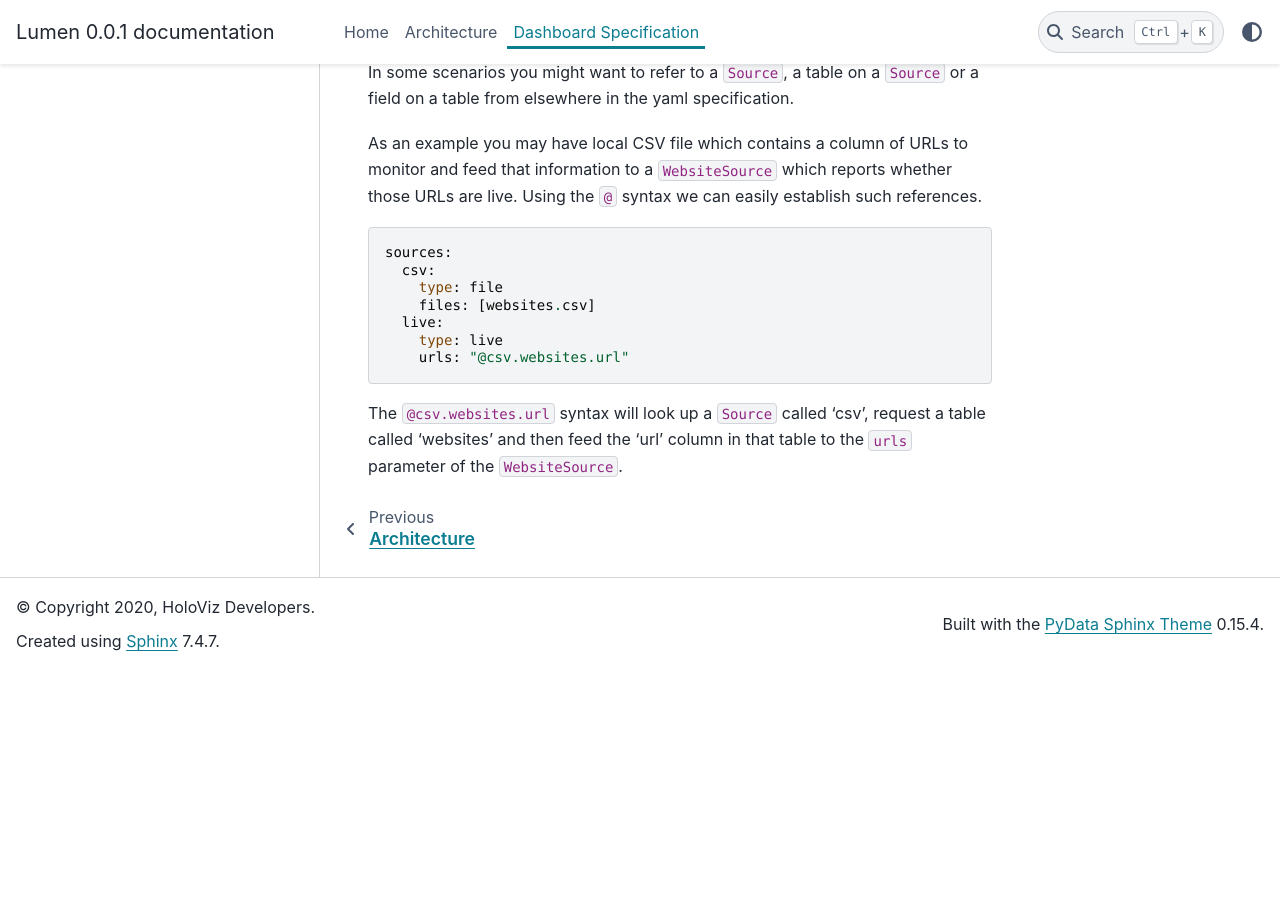
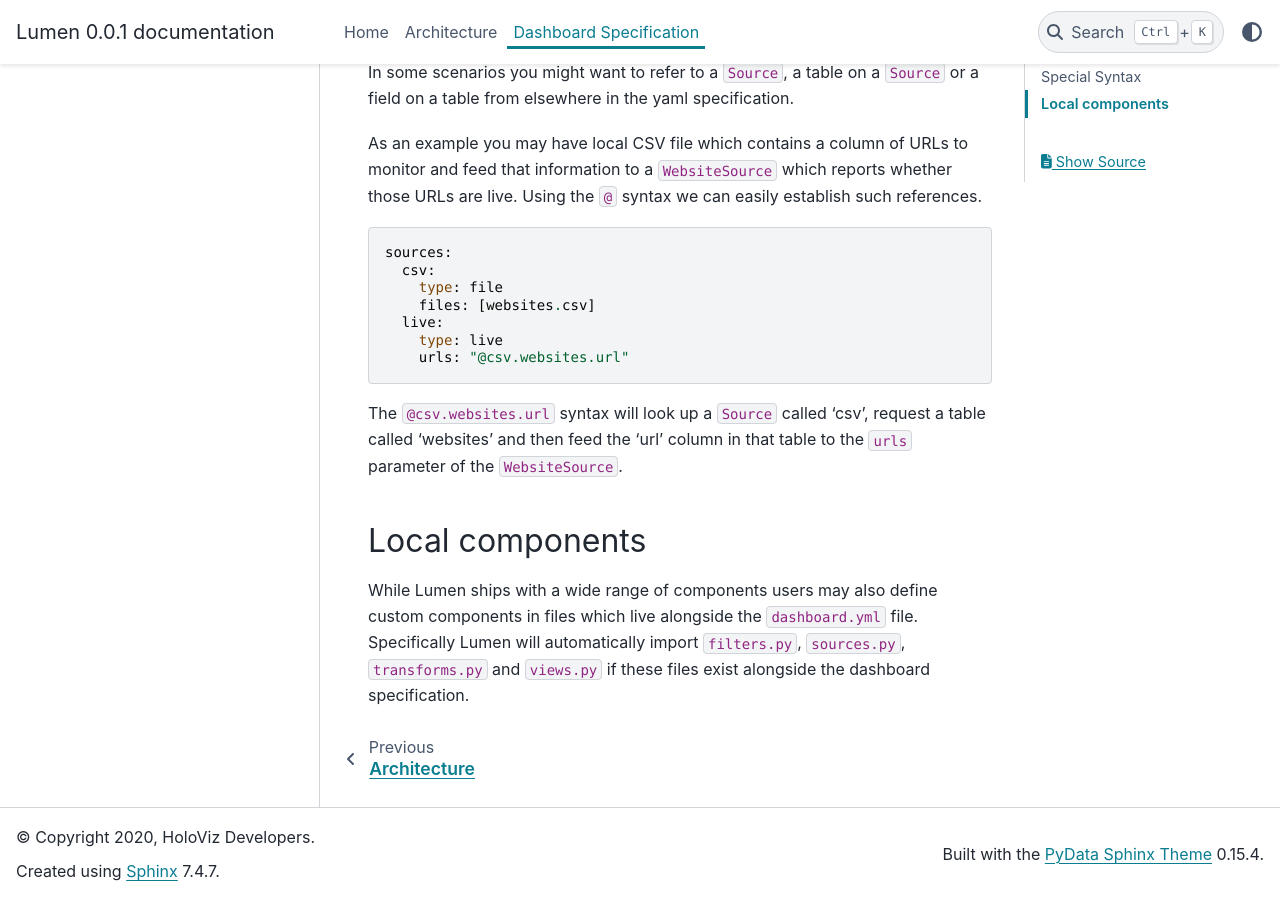
Before and after one commit to holoviz/lumen, a Sphinx documentation site: the page built from docs/dashboard.md, in a window 1280 px wide and 900 px high, scrolled down 2786 px. Built offline with Sphinx 7.4.7 and the PyData theme 0.15.4, drawn with Linux system fonts in a browser that asks for light colours; pages that are not in the unit, such as notebooks, are missing from menus; before the commit the page ends 3457 px from its top, so only the background shows below that.

Commit message:
Add docs section

```diff
--- a/docs/dashboard.md
+++ b/docs/dashboard.md
@@ -148,3 +148,11 @@
 The `@csv.websites.url` syntax will look up a `Source` called 'csv',
 request a table called 'websites' and then feed the 'url' column in
 that table to the `urls` parameter of the `WebsiteSource`.
+
+## Local components
+
+While Lumen ships with a wide range of components users may also
+define custom components in files which live alongside the
+`dashboard.yml` file. Specifically Lumen will automatically import
+`filters.py`, `sources.py`, `transforms.py` and `views.py` if these
+files exist alongside the dashboard specification.
```
